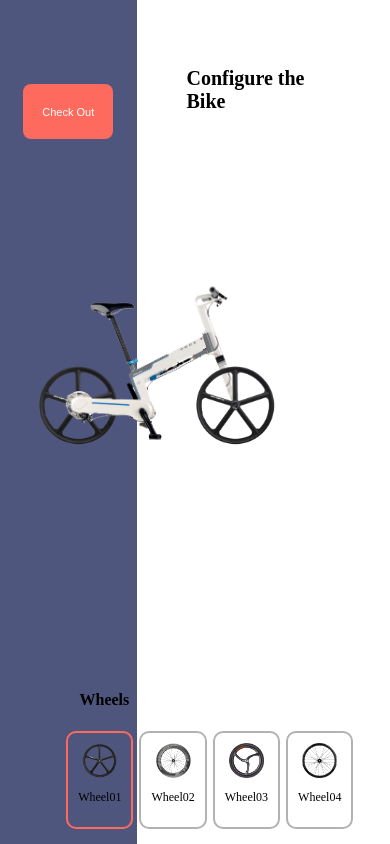
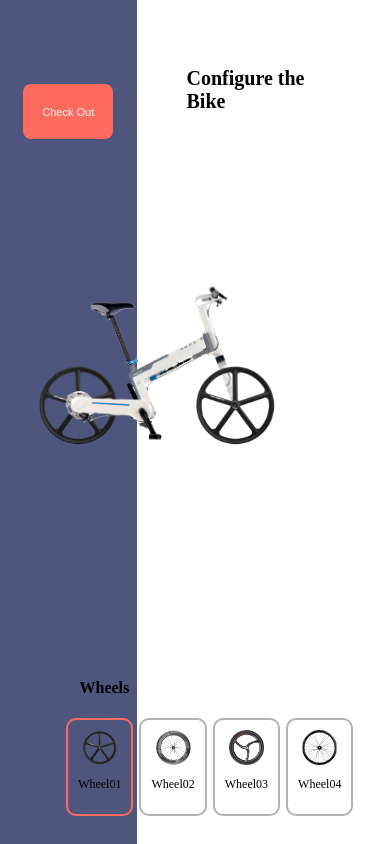
Before and after one commit to Mehdi-Khashi/Mehdi-Khashi.github.io, a plain HTML site: page projects/productCard/index.html in a window 390 px wide. Drawn offline with Linux system fonts and the light colour scheme; a web font is replaced by a local one.

Commit message:
v9.2
v9.2

```diff
--- a/projects/productCard/style.css
+++ b/projects/productCard/style.css
@@ -395,6 +395,8 @@ span {
 
   .wheelContainer{
     margin: 0 auto;
+    margin-bottom: 5%;
+    /* padding: 1; */
   }
 
   @keyframes jump {
@@ -481,7 +483,7 @@ span {
     bottom: 0;
     left: 0;
     right: 0;
-    margin: auto;
+    /* margin: auto; */
 
   }
 
@@ -517,7 +519,7 @@ span {
     bottom: 0;
     left: -107px;
     right: 0;
-    margin: auto;
+    /* margin: auto; */
 
   }
 
@@ -613,3 +615,7 @@ span {
 #wheelContainer2 {
   z-index: 11;
 }
+
+.wheelContainer h4{
+  width: max-content;
+}
```
